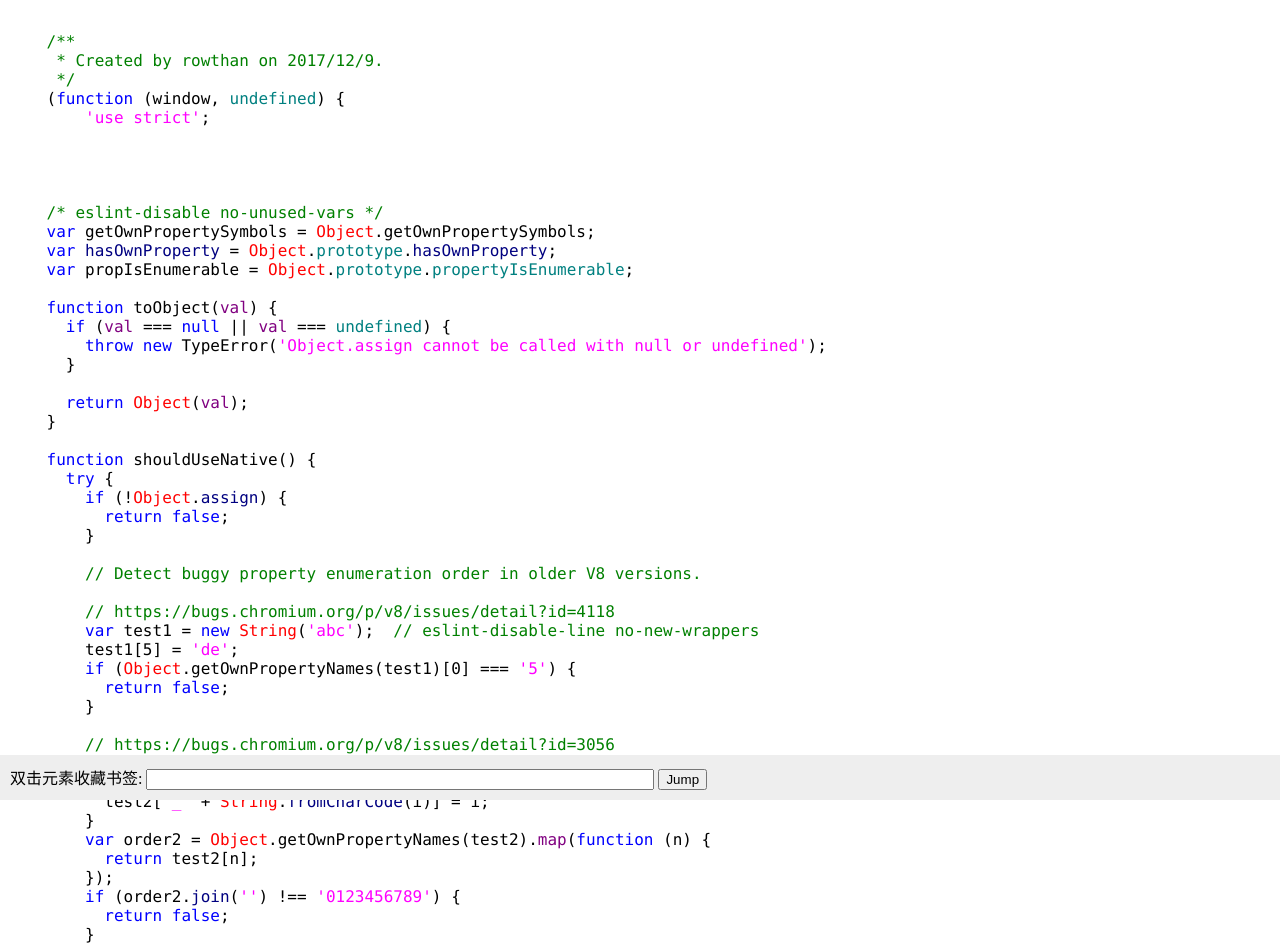
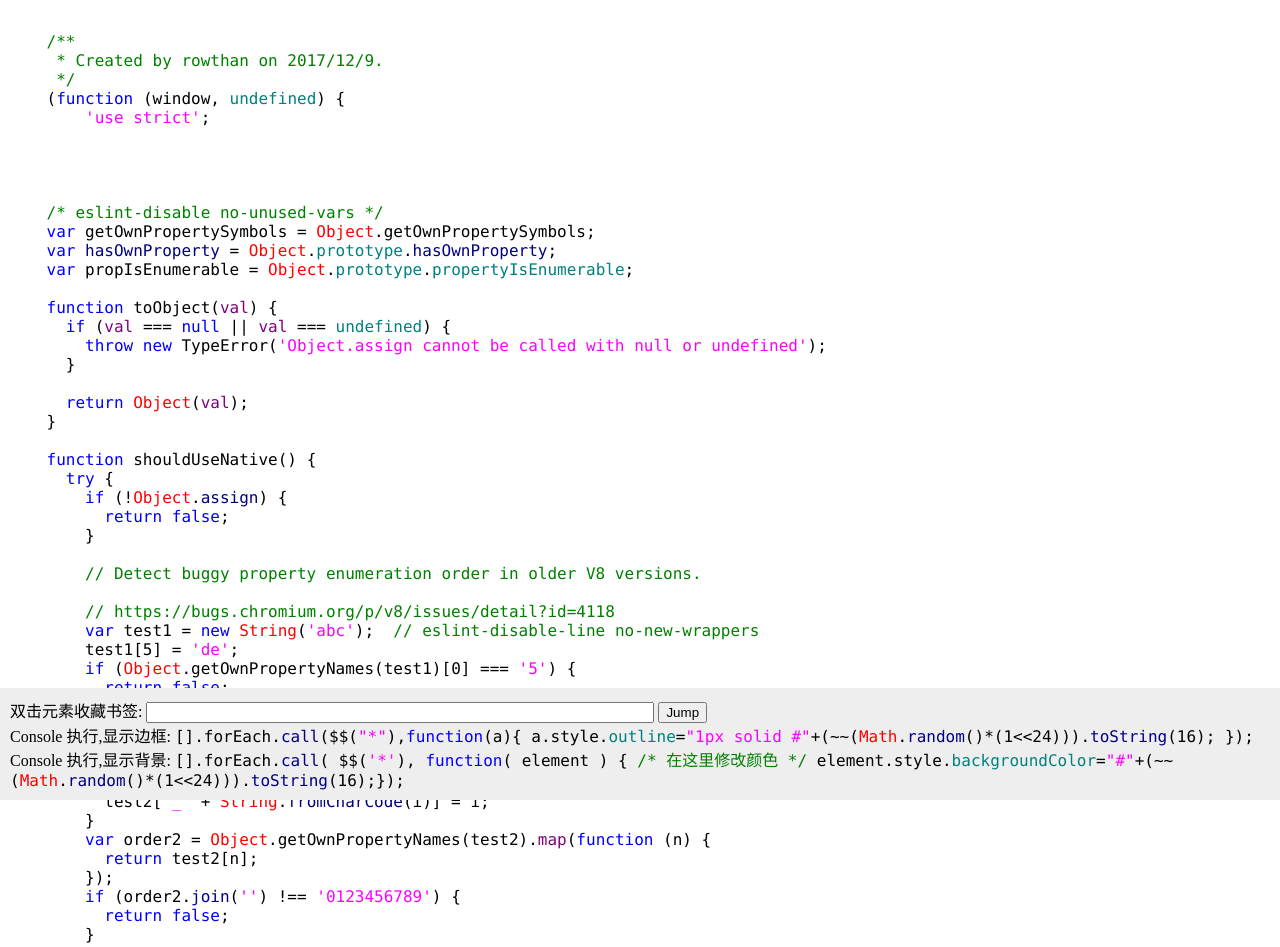
Before and after one commit to AwesomeYuer/misc, a website: page bookmark-whats-element.html in a window 1280 px wide. Shown: the top 947 px of the page. Drawn offline with Linux system fonts and the light colour scheme.

Commit message:
一句话显示边框和背景

```diff
--- a/bookmark-whats-element.html
+++ b/bookmark-whats-element.html
@@ -67,6 +67,19 @@
     双击元素收藏书签:
     <input type="text" id="currentElement" style="width:500px" />
     <input type="button" id="jump" value="Jump" onclick="Jump()" />
+    <br/>
+    Console 执行,显示边框:
+    <span style="font-family: Consolas">
+        <span style="color: #000000">[].forEach.</span><span style="color: #000080">call</span><span style="color: #000000">($$(</span><span style="color: #ff00ff">&quot;*&quot;</span><span style="color: #000000">),</span><span style="color: #0000ff">function</span><span style="color: #000000">(a){ a.style.</span><span style="color: #008080">outline</span><span style="color: #000000">=</span><span style="color: #ff00ff">&quot;1px solid #&quot;</span><span style="color: #000000">+(~~(</span><span style="color: #ff0000">Math</span><span style="color: #000000">.</span><span style="color: #000080">random</span><span style="color: #000000">()*(1&lt;&lt;24))).</span><span style="color: #000080">toString</span><span style="color: #000000">(16); });</span>
+    </span>
+    <br />
+    Console 执行,显示背景:
+    <span style="font-family: Consolas">
+        <span style="color: #000000">[].forEach.</span><span style="color: #000080">call</span><span style="color: #000000">( $$(</span><span style="color: #ff00ff">'*'</span><span style="color: #000000">), </span><span style="color: #0000ff">function</span><span style="color: #000000">( element ) { </span><span style="color: #008000">/* 在这里修改颜色 */ </span><span style="color: #000000">element.style.</span><span style="color: #008080">backgroundColor</span><span style="color: #000000">=</span><span style="color: #ff00ff">&quot;#&quot;</span><span style="color: #000000">+(~~(</span><span style="color: #ff0000">Math</span><span style="color: #000000">.</span><span style="color: #000080">random</span><span style="color: #000000">()*(1&lt;&lt;24))).</span><span style="color: #000080">toString</span><span style="color: #000000">(16);});</span>
+    </span>
+
+
+
   </div>
 
   <pre>
```
